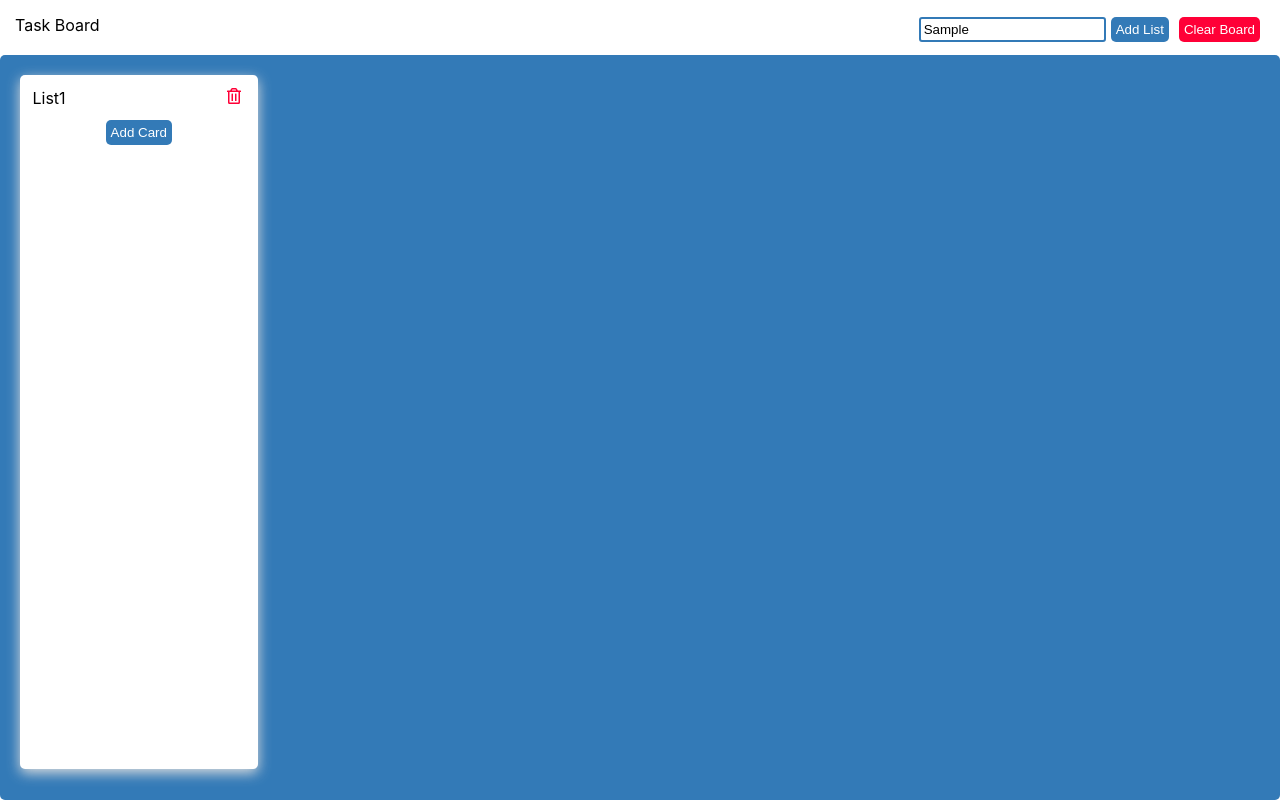
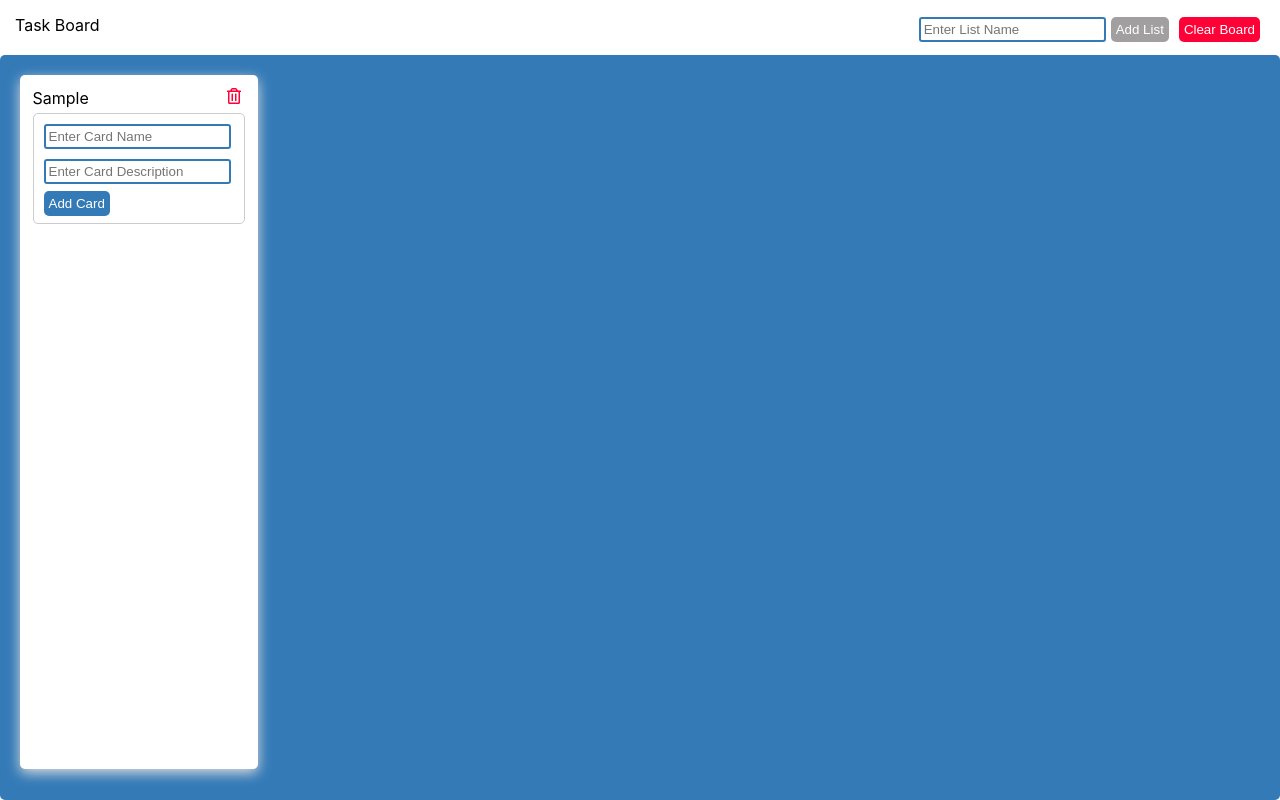
Before and after one commit to PrasannaSrinivasan/TaskBoard-React, a React (Create React App) app: page / in a window 1280 px wide. Both pictures are taken after typing "Sample" into the empty fields and a click on the button "Add List". Built offline with nearby package versions, Linux system fonts and the light colour scheme; the HTML template or start-up script is replaced by a standard one.

Commit message:
Flow Completed

```diff
--- a/src/App.css
+++ b/src/App.css
@@ -13,3 +13,8 @@
 ::-webkit-scrollbar-thumb:hover {
     background: #a9a9a9;
 }
+.Input{
+    border: 2px solid #337ab7;
+    border-radius: 3px;
+    padding: 3px;
+}
--- a/src/components/List/Card/CardRedux.js
+++ b/src/components/List/Card/CardRedux.js
@@ -1,33 +1,36 @@
 import React, { Component } from 'react';
-import { FaRegTrashAlt} from "react-icons/fa";
+import { FaRegTrashAlt } from "react-icons/fa";
 import classes from "./Card.module.css";
 import Button from "../../UI/Button/Button";
-import {connect} from "react-redux";
+import { connect } from "react-redux";
 import * as actions from "../../../store/actions";
 
 class Card extends Component {
 
-    addComment = () => { }
 
-    deleteCard = () => { }
+    addComment = (listId, cardId) => {
+        let comment = document.getElementById(`text-${cardId}`);
+        this.props.addComment(listId, cardId, comment.value);
+        comment.value = "";
+    }
 
-    render(){
+    render() {
         console.log("Card Rendered");
-        const { provided, innerRef, cardItem , listId, key } = this.props;
+        const { provided, innerRef, cardItem, listId, key } = this.props;
         return (
 
             <div id={cardItem.cardId} className={classes.Card} key={key}>
                 <div className={classes.CardHeader}>
                     <div> {cardItem.cardName} </div>
-                        <div><FaRegTrashAlt onClick={() => this.props.deleteCard(cardItem.cardId,listId)}  style={{color: "#ff0037", cursor: "pointer"}}/></div>
+                    <div><FaRegTrashAlt onClick={() => this.props.deleteCard(cardItem.cardId, listId)} style={{ color: "#ff0037", cursor: "pointer" }} /></div>
                 </div>
-                    <div> {cardItem.cardDesription}</div>
+                <div> {cardItem.cardDescription}</div>
                 <div>
-                        <textarea className={classes.CardTextArea}></textarea>
+                    <textarea className={classes.CardTextArea} id={`text-${cardItem.cardId}`}></textarea>
                 </div>
-                    <Button click={this.addComment}  buttonColor="Green" > Add Comment</Button>
+                <Button click={() => this.addComment(listId,cardItem.cardId)} buttonColor="Green" > Add Comment</Button>
                 {
-                        cardItem.comments.map((item,index) => {
+                    cardItem.comments.map((item, index) => {
                         return (<div key={index}> {item} </div>)
                     })
                 }
@@ -44,7 +47,8 @@ const mapStateToProps = state => {
 
 const mapDispatchToProps = dispatch => {
     return {
-        deleteCard: ( cardId,listId) => dispatch({ type: actions.DELETE_CARD, listId: listId, cardId: cardId })
+        deleteCard: (cardId, listId) => dispatch({ type: actions.DELETE_CARD, listId: listId, cardId: cardId }),
+        addComment: (listId, cardId, comment) => dispatch({ type: actions.ADD_COMMENT, listId: listId, cardId: cardId, comment: comment })
     }
 }
 
--- a/src/components/List/List.module.css
+++ b/src/components/List/List.module.css
@@ -16,3 +16,12 @@
     display: flex;
     justify-content: space-between;
 }
+.AddCard{
+    border: 1px solid #ccc;
+    border-radius: 5px;
+    padding: 5px;
+    margin: 5px 0 0 0;
+}
+.InputPadding{
+    margin: 5px;
+}
--- a/src/components/List/ListRedux.js
+++ b/src/components/List/ListRedux.js
@@ -8,13 +8,25 @@ import * as actions from "../../store/actions";
 
 class List extends Component {
 
-    addCard = (listId) => {
+    addCard = (event, listId) => {
         let cardItem = {};
-        cardItem["cardName"] = "Card Name 1";
+        cardItem["cardName"] = event.target.parentElement.children[0].value.trim();
         cardItem["cardId"] = new Date().getTime().toString();
-        cardItem["cardDescription"] = "Card Description";
+        cardItem["cardDescription"] = event.target.parentElement.children[1].value.trim();
         cardItem["comments"] = [];
-        this.props.addCard(cardItem,listId);
+        this.props.addCard(cardItem, listId);
+    }
+
+    handleCardInputChange = (event) => { // Vanilla JavaScript
+        let cardName = event.target.parentElement.children[0].value;
+        let cardDesc = event.target.parentElement.children[1].value;
+        const addCardButton = event.target.parentElement.children[2];
+        console.log(addCardButton);
+        if (cardName.trim() && cardDesc.trim()) {
+            addCardButton.disabled = false;
+        } else {
+            addCardButton.disabled = true;
+        }
     }
 
     render() {
@@ -22,8 +34,10 @@ class List extends Component {
         return (
             <React.Fragment>
                 {this.props.lists.map((listItem, listIndex) => {
-                    const addCardBtn = <div style={{textAlign: 'center',margin: '10px 0 0 0 ', cursor: 'pointer'}} >
-                            <Button click={() => this.addCard(listItem.listId)} > Add Card </Button>
+                    const addCardBtn = <div className={classes.AddCard} >
+                        <input type="text" className={`${classes.InputPadding} Input `} onChange={this.handleCardInputChange} placeholder="Enter Card Name" />
+                        <input type="text" className={`${classes.InputPadding} Input `} onChange={this.handleCardInputChange} placeholder="Enter Card Description" />
+                        <Button click={(e) => this.addCard(e, listItem.listId)} > Add Card </Button>
                     </div>;
                     return (
                         <div key={listIndex} className={classes.List} id={listItem.listId} >
@@ -41,10 +55,10 @@ class List extends Component {
                                     return (
                                         <React.Fragment key={cardIndex}>
                                             { cardIndex === 0 ? addCardBtn : null}
-                                            <Card  cardItem={cardItem} listId={listItem.listId} />
+                                            <Card cardItem={cardItem} listId={listItem.listId} />
                                             {/* { listItem.cards.length - 1 === cardIndex || listItem.cards.length === 0 ? addCardBtn : null} */}
                                         </React.Fragment>)
-                                }) : addCardBtn }
+                                }) : addCardBtn}
                             </div>
                         </div>
                     )
@@ -62,7 +76,7 @@ const mapStateToProps = state => {
 
 const mapDispatchToProps = dispatch => {
     return {
-        addCard: (cardItem,listId) => dispatch({ type: actions.ADD_CARD, cardItem: cardItem, listId: listId }),
+        addCard: (cardItem, listId) => dispatch({ type: actions.ADD_CARD, cardItem: cardItem, listId: listId }),
         deleteList: (listId) => dispatch({ type: actions.DELETE_LIST, listId: listId })
     }
 }
--- a/src/components/UI/Button/Button.js
+++ b/src/components/UI/Button/Button.js
@@ -1,9 +1,9 @@
 import classes from "./Button.module.css";
 
-const button =  (props) => <button
-                                onClick={props.click}
-                                disabled={props.disabled}
-                                className={`${classes.Default} ${props.buttonColor ? classes[props.buttonColor] : null }`} >
-                                {props.children}</button>
+const button = (props) => <button
+    onClick={props.click}
+    disabled={props.disabled}
+    className={`${classes.Default} ${props.buttonColor ? classes[props.buttonColor] : ""}`} >
+    {props.children}</button>
 
 export default button;
--- a/src/containers/TaskBoard.module.css
+++ b/src/containers/TaskBoard.module.css
@@ -29,8 +29,8 @@
     flex-wrap: wrap;
 }
 
-.Input{
+/* .Input{
     border: 2px solid #337ab7;
     border-radius: 3px;
     padding: 3px;
-}
+} */
--- a/src/containers/TaskBoardRedux.js
+++ b/src/containers/TaskBoardRedux.js
@@ -15,12 +15,22 @@ class TaskBoard extends Component {
     };
 
     addNewList = () => {
-        let listNumber = this.props.lists.length + 1;
         let listObject = {};
-        listObject["listName"] = "List" + listNumber;
+        listObject["listName"] = this.state.listName;
         listObject["listId"] = new Date().getTime().toString();
         listObject["cards"] = [];
+        this.setState({listName: "", disableAddList: true })
         this.props.addList(listObject);
+    }
+
+    handleListNameChange = (event) => {
+        let listName = event.target.value;
+        listName = listName.trim();
+        if(event.target.value){
+            this.setState({listName: listName,disableAddList: false })
+        }else{
+            this.setState({listName: listName,disableAddList: true })
+        }
     }
 
     render() {
@@ -32,7 +42,7 @@ class TaskBoard extends Component {
                 <div className={classes.Header}>
                     <div> Task Board </div>
                     <div>
-                        <input type="text" placeholder="Enter List Name" className={classes.Input} />
+                        <input type="text" placeholder="Enter List Name" className="Input" value={this.state.listName} onChange={this.handleListNameChange} />
                         <Button click={this.addNewList} disabled={this.state.disableAddList}>Add List</Button>
                         <Button buttonColor="Red" click={this.props.clearBoard}>Clear Board</Button>
                     </div>
@@ -55,8 +65,6 @@ const mapDispatchToProps = dispatch => {
     return {
         addList: (listDetails) => dispatch({ type: actions.ADD_LIST, list: listDetails }),
         clearBoard: () => dispatch({ type: actions.CLEAR_LIST })
-        // onInitIngredients: () => dispatch(actions.initIngredients()),
-        // onInitPurchase: () => dispatch(actions.purchaseInit())
     }
 }
 export default connect(mapStateToProps, mapDispatchToProps)(TaskBoard);
--- a/src/store/reducer.js
+++ b/src/store/reducer.js
@@ -105,17 +105,28 @@ const deleteCard = (state, action) => {
 
 // }
 
-// const addComment = (state, action) => {
-//     const addToList = action.listId;
-//     const addToCardId = action.cardId;
-//     const comment = action.comment;
-//     let updatedList = [...state.lists];
-//     return {
-//         ...state,
-//         lists: updatedList
-//     };
+const addComment = (state, action) => {
+    const addToList = action.listId;
+    const addToCardId = action.cardId;
+    const comment = action.comment;
+    let updatedList = [...state.lists];
+    updatedList = updatedList.map(list => {
+        if(list.listId === addToList){
+            list.cards = list.cards.map(card => {
+                if(card.cardId === addToCardId){
+                    card.comments.push(comment);
+                }
+                return card;
+            })
+        }
+        return list;
+    })
+    return {
+        ...state,
+        lists: updatedList
+    };
 
-// }
+}
 
 // const deleteComment = (state, action) => {
 //     const listId = action.listId;
@@ -137,7 +148,7 @@ const reducer = (state = initialState, action) => {
         case actionTypes.ADD_CARD: return addCard(state, action);
         case actionTypes.DELETE_CARD: return deleteCard(state, action);
         // case actionTypes.MOVE_CARD: return moveCard(state, action);
-        // case actionTypes.ADD_COMMENT: return addComment(state, action);
+        case actionTypes.ADD_COMMENT: return addComment(state, action);
         // case actionTypes.DELETE_COMMENT: return deleteComment(state, action);
         default: return state;
     }
```
Lines whose indentation alone changed are shown as unchanged.
